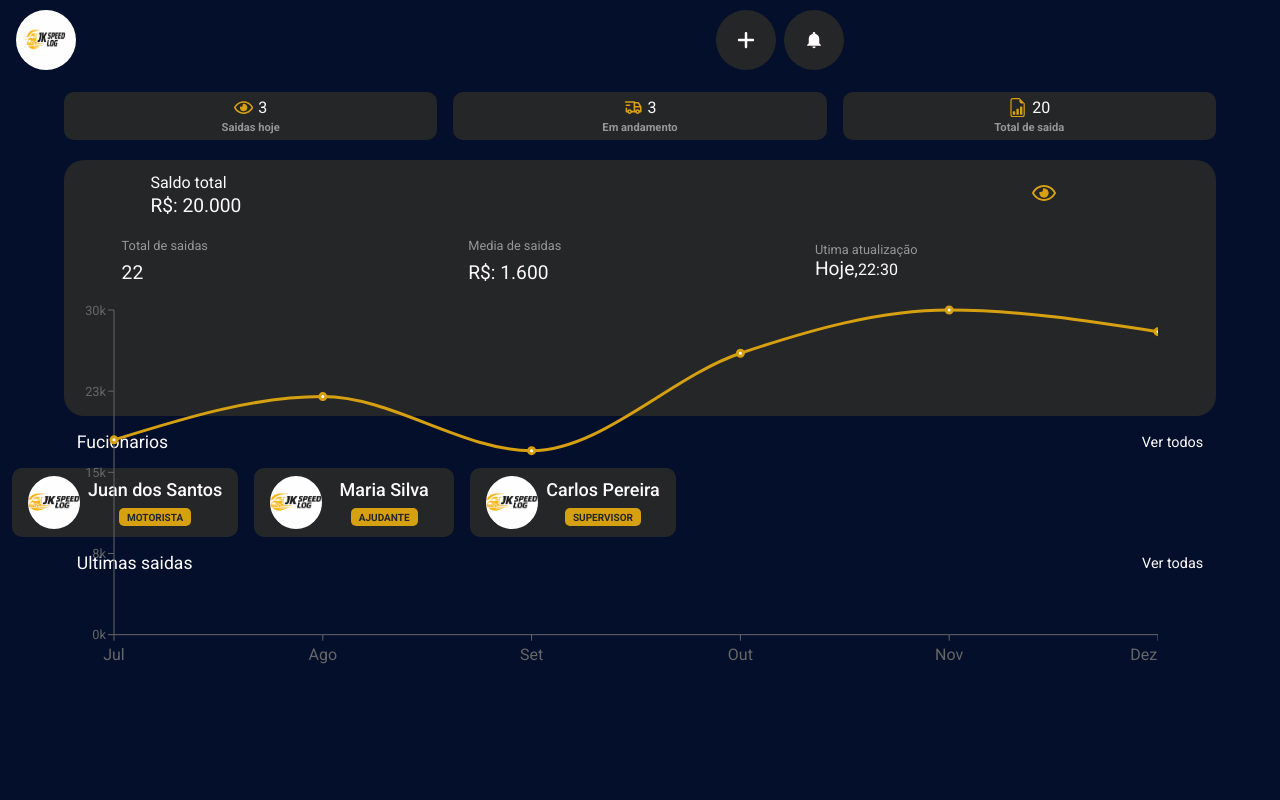
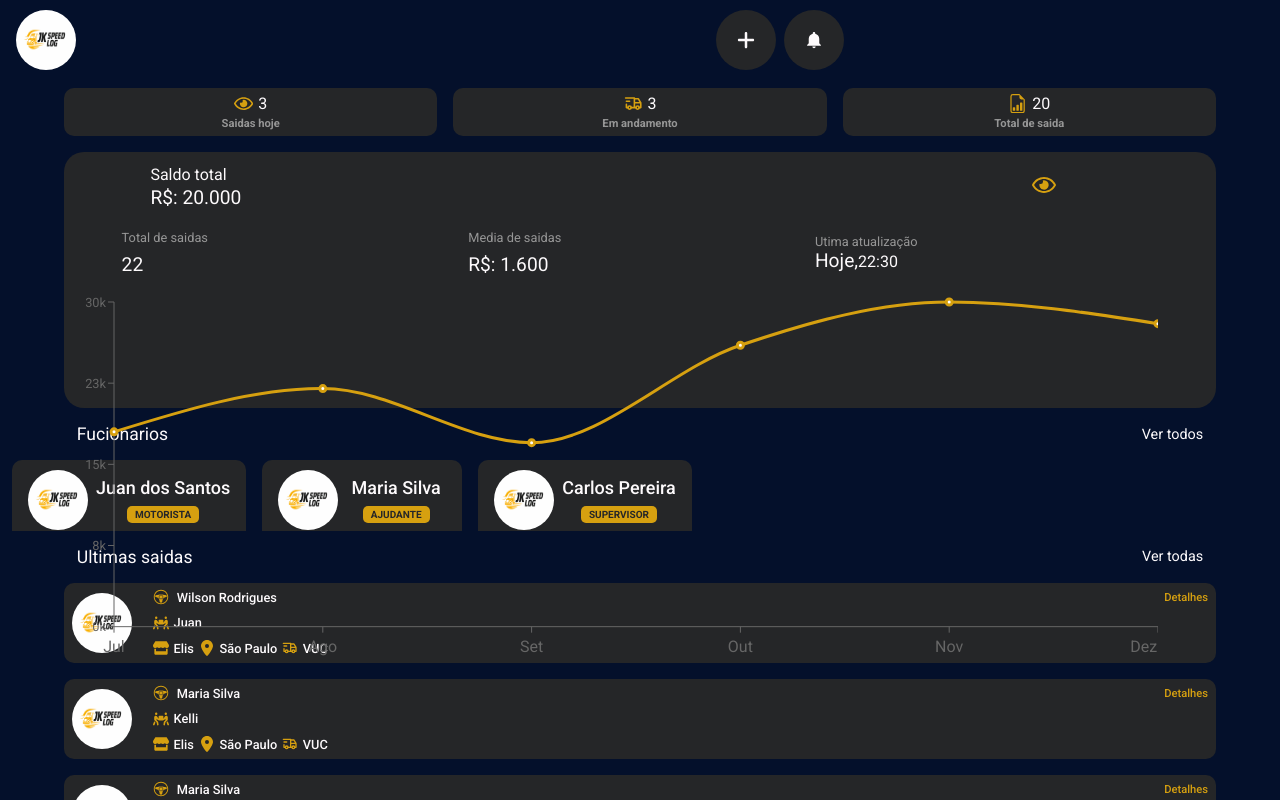
Before and after one commit to yagorodrigues2023/jkspeedlog, a React (Vite) app: page /#/home in a window 1280 px wide. Built offline with nearby package versions, Linux system fonts and the light colour scheme.

Commit message:
new version

```diff
--- a/src/components/forms/formlogin/index.jsx
+++ b/src/components/forms/formlogin/index.jsx
@@ -10,7 +10,6 @@ import styles from "./styles.module.css";
 export default function FormLogin(){
 
     const navigate = useNavigate();
-
     const [email, setEmail] = useState('');
     const [pass, setPass] = useState('');
 
--- a/src/components/ui/cardfuncao/index.jsx
+++ b/src/components/ui/cardfuncao/index.jsx
@@ -1,4 +1,5 @@
 import styles from "./styles.module.css";
+import Img from "../img/img";
 
 export default function Cards({ funcionarios }) {
 
@@ -10,11 +11,11 @@ export default function Cards({ funcionarios }) {
     <div className={styles.divCards}>
       {funcionarios.map((funcionario, index) => (
         <div
-          key={index}
-          className={styles.card}
-        >
+        key={index}
+        className={styles.card}>
+
           {funcionario.img && (
-            <img className={styles.img} src={funcionario.img} alt="perfil" />
+            <Img src={funcionario.img} />
           )}
 
           <div className={`alinhamentoColumnCentro ${styles.container}`}>
--- a/src/components/ui/cardfuncao/styles.module.css
+++ b/src/components/ui/cardfuncao/styles.module.css
@@ -6,8 +6,10 @@
     display: flex;
     flex-direction: row;
     gap: 1rem;
+    overflow-y: hidden;
     overflow-x: auto;
     width: 100%;
+    height: 15vh;
     margin-left: 1.5rem;
     scroll-behavior: smooth;
 
@@ -30,6 +32,7 @@
     align-items: center;
     padding: 0.5rem 1rem;
     min-width: 200px;
+    min-height: 5rem;
     background-color: var(--corSecundaria);
     border-radius: 10px;
     box-shadow: var(--shadow-card)
--- /dev/null
+++ b/src/components/ui/cardsaida/index.jsx
@@ -0,0 +1,53 @@
+import styles from "./styles.module.css"
+//import logo from "../../../img/logoClaro.png"
+import Img from "../img/img"
+import { GiSteeringWheel } from "react-icons/gi";
+import { FaPeopleCarryBox } from "react-icons/fa6";
+import { TbTruckDelivery } from "react-icons/tb";
+import { FaStore } from "react-icons/fa";
+import { FaLocationDot } from "react-icons/fa6";
+
+export default function CardSaida({dados}){
+    if (!dados || dados.length === 0) {
+    return <p>Nenhum funcionário cadastrado</p>;
+  }
+
+
+    return(
+        <div className={`alinhamentoColumnTop ${styles.container}`}>
+            {dados.map((dados, index) =>(
+
+            <div key={index} className={`alinhamentoRowEsquerda ${styles.card}`}>
+                <Img src={dados.logo}/>
+                <div className={`alinhamentoColumnEsquerda ${styles.containerInterno}`}>
+                    <div className={`${styles.containerDetalhe}`}>
+                        <div className={`alinhamentoRowEsquerda ${styles.containerMotorista}`}>
+                           <GiSteeringWheel className={styles.icon} />
+                            <label className={styles.label}>{dados.motorista}</label>
+                            </div>
+                            <label style={{fontSize: "0.7rem",
+    color: "var(--corPrimaria)" }} className={`${styles.label}`}>Detalhes</label>
+                    </div>
+
+                    <div className={`alinhamentoRowEsquerda ${styles.containerAjudate}`}>
+                        <FaPeopleCarryBox className={styles.icon} />
+                        <label className={styles.label}>{dados.ajudate}</label>
+                    </div>
+
+                    <div className={`alinhamentoRowEsquerda ${styles.containerDados}`}>
+                        <span className={`alinhamentoRowEsquerda `}> <FaStore className={styles.icon}/> <label className={styles.label}>{dados.empresa} </label></span>
+
+                        <span className={`alinhamentoRowEsquerda `}> <FaLocationDot className={styles.icon}/> <label className={styles.label}>{dados.destino} </label></span>
+
+                        <span className={`alinhamentoRowEsquerda `}> <TbTruckDelivery className={styles.icon}/> <label className={styles.label}>{dados.veiculo } </label></span>
+
+                    </div>
+                </div>
+
+
+            </div>
+            ))}
+        </div>
+    )
+
+}
--- /dev/null
+++ b/src/components/ui/cardsaida/styles.module.css
@@ -0,0 +1,50 @@
+@charset "UTF-8";
+
+.container{
+    box-sizing: border-box;
+    display: flex;
+    flex-direction: column;
+    overflow-y: auto;
+    scroll-behavior: smooth;
+    gap: 1rem;
+    width: 100vw;
+}
+.container::-webkit-scrollbar {
+    width: 0px;
+}
+.container::-webkit-scrollbar-thumb {
+    background: transparent
+}
+.card{
+    border-radius: 10px;
+    padding: 0.5rem;
+    gap: 0.5rem;
+    background-color: var(--corSecundaria);
+    width: 90vw;
+    height: 10vh;
+}
+.containerInterno{
+    width: 100%;
+    height: 100%;
+}
+.containerDetalhe{
+    width: 100%;
+    display: flex;
+    align-items: center;
+    justify-content: space-between;
+    flex-direction: row;
+}
+.containerMotorista{
+    gap: 0.2rem;
+
+}
+.icon{
+    margin: 0.3rem;
+    font-size: 1rem;
+    color:var(--corPrimaria);
+}
+.label{
+    font-weight: 500;
+    font-size: 0.8rem;
+    color: var(--corTexto);
+}
--- a/src/components/ui/cardsuperior/index.jsx
+++ b/src/components/ui/cardsuperior/index.jsx
@@ -1,13 +1,14 @@
 import styles from "./styles.module.css";
 import { FaPlus } from "react-icons/fa6";
 import { IoMdNotifications } from "react-icons/io";
+import Img from "../img/img";
 
 export default function CardsPerfil({perfil})
  {
   return (
     <div className={styles.div}>
       <div className={`alinhamentoRowEsquerda ${styles.container}`}>
-        <img className={`alinhamentoColumnCentro ${styles.containerCirculo}`} src={perfil} alt="perfil" />
+        <Img src={perfil}/>
         <div className={`alinhamentoRowEsquerda ${styles.containerDireita}`}>
           <div className={`alinhamentoColumnCentro ${styles.containerCirculo}`} >
               <FaPlus className={styles.icon} />
--- /dev/null
+++ b/src/components/ui/img/img.jsx
@@ -0,0 +1,8 @@
+import styles from "./styles.module.css"
+
+
+export default function Img({src}){
+    return(
+        <img src={src} alt="imagen" className={styles.img}/>
+    )
+}
--- /dev/null
+++ b/src/components/ui/img/styles.module.css
@@ -0,0 +1,9 @@
+@charset "utf-8";
+
+.img{
+    box-shadow: var(--shadow-card);
+    margin-right: 0.5rem;
+    border-radius: 50%;
+    width: 60px;
+    height: 60px;
+}
--- a/src/index.css
+++ b/src/index.css
@@ -2,7 +2,8 @@
 
 
 :root {
-  flex-direction: column;
+  background-color: var(--background);
+  --logo: "./img/logoClaro.png";
   --shadow-card: 0 0 7px rgba(0, 0, 0, 0.2);
   --corTexto: #000000;
   --corTextoSecundaria: #969696;
@@ -13,19 +14,10 @@
   --active: #ffbf0f;
   --activeTexto: rgb(202, 202, 202);
 }
-html,body{
-  width: 100vw;
-  min-height: 100vh;
-}
-.app {
-
-  display: flex;
-  flex: 1;
-  background: var(--backgroud);
-}
 
 [data-theme="dark"] {
-
+  --logo: "../img/logoEscuro.png";
+   background-color: var(--background);
   --shadow-card: none;
   --background: #04102b;
   --corTexto: #FDFAFC;
@@ -49,12 +41,6 @@ html,body{
     align-items: center;
     flex-direction: row;
 }
-.alinhamentoColumnCentro{
-  display: flex;
-  justify-content: center;
-  align-items: center;
-  flex-direction: column;
-}
 .alinhamentoRowTop{
   display: flex;
   justify-content: start;
@@ -66,6 +52,12 @@ html,body{
   justify-content: flex-start;
   align-items: center;
   flex-direction: row;
+}
+.alinhamentoColumnCentro {
+  display: flex;
+  justify-content: center;
+  align-items: center;
+  flex-direction: column;
 }
 .alinhamentoColumnEsquerda {
   display: flex;
--- a/src/pages/home/index.jsx
+++ b/src/pages/home/index.jsx
@@ -4,6 +4,7 @@ import logo from "../../img/logoClaro.png"
 import Cardstopo from "../../components/ui/cardtopo";
 import CardsPerfil from "../../components/ui/cardsuperior";
 import CardPrincipal from "../../components/ui/cardprincipal";
+import CardSaida from "../../components/ui/cardsaida";
 
 export default function Home() {
   const funcionarios = [
@@ -11,6 +12,13 @@ export default function Home() {
     { nome: "Maria Silva", funcao: "AJUDANTE", img: logo },
     { nome: "Carlos Pereira", funcao: "SUPERVISOR", img: logo },
   ];
+  const dados =[
+        {logo: logo, motorista: "Wilson Rodrigues", ajudate: "Juan", empresa: "Elis", destino: "São Paulo", veiculo: "VUC"},
+        {logo: logo, motorista: "Maria Silva", ajudate: "Kelli", empresa: "Elis", destino: "São Paulo", veiculo: "VUC"},
+        {logo: logo, motorista: "Maria Silva", ajudate: "Kelli", empresa: "Elis", destino: "São Paulo", veiculo: "VUC"},
+        {logo: logo, motorista: "Maria Silva", ajudate: "Kelli", empresa: "Elis", destino: "São Paulo", veiculo: "VUC"}
+
+  ]
 
   return (
     <div className={` alinhamentoColumnTop ${styles.div}`}>
@@ -28,6 +36,7 @@ export default function Home() {
           <label>Ultimas saidas</label>
           <label style={{ fontSize:"0.9rem"}}>Ver todas</label>
         </span>
+        <CardSaida dados={dados} />
     </div>
   );
 }
```
Also changed, not shown: src/components/forms/formreset/index.jsx (+1 -6 lines).
